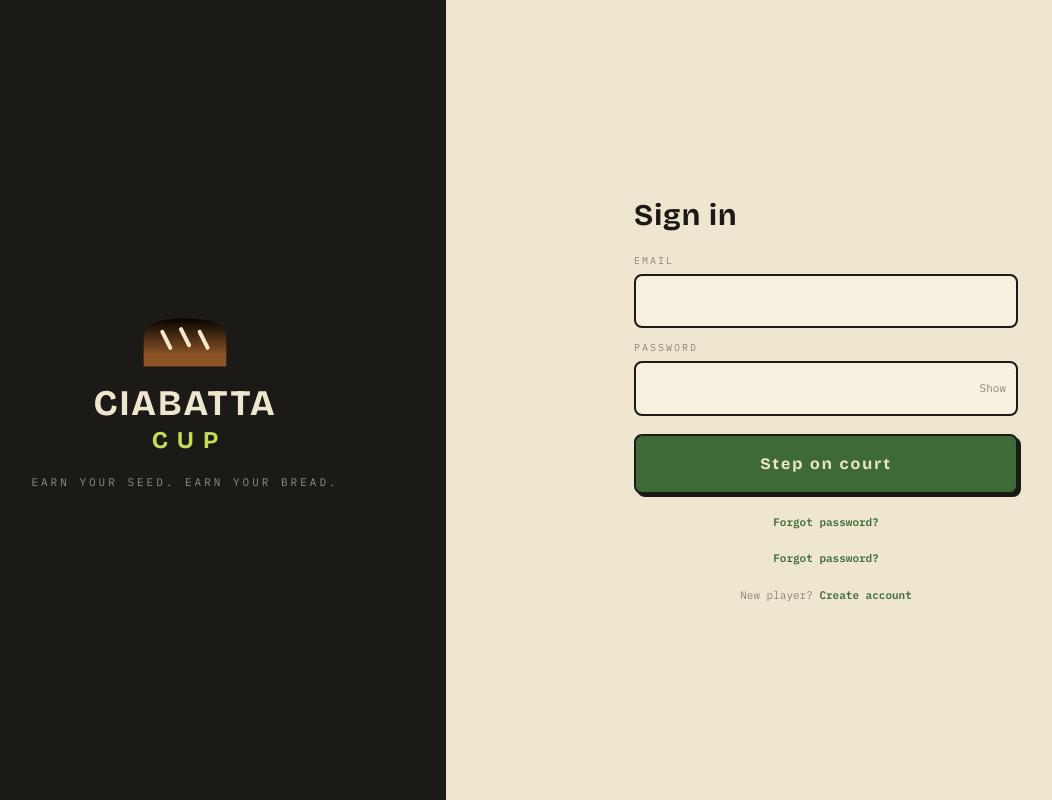
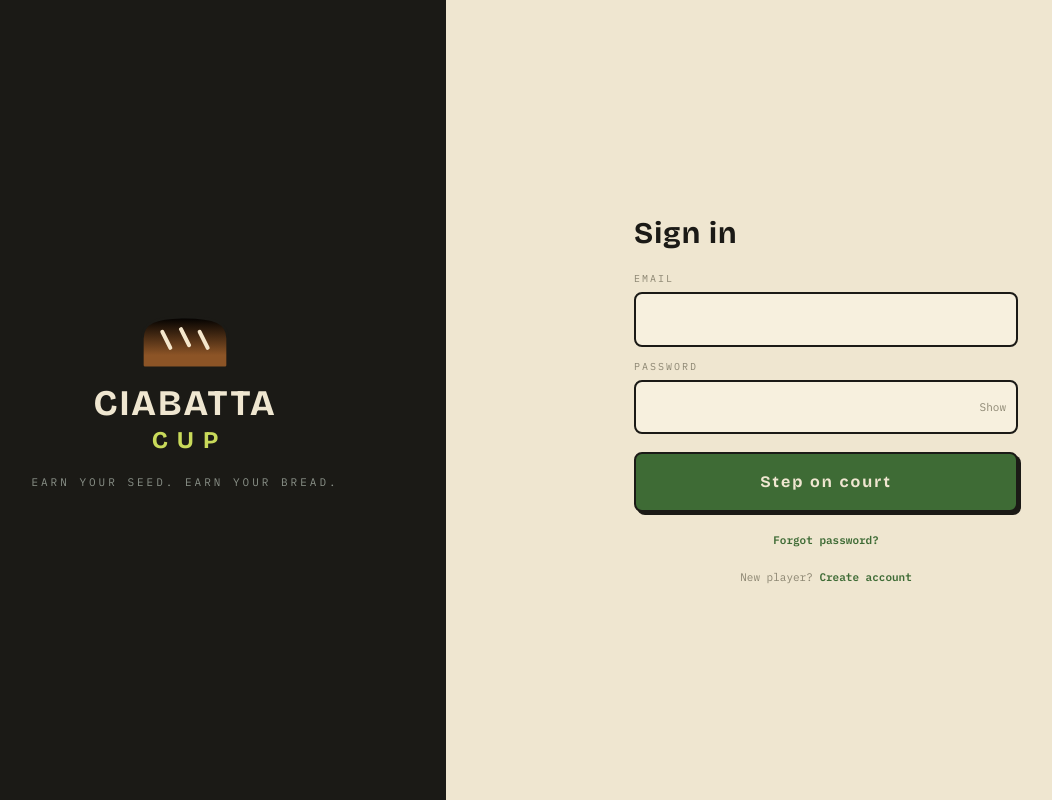
Before and after one commit to supplier-magic28/ciabatta-cup, a Next.js app: page /sign-in in a window 1280 px wide. Shown: the whole page, without its empty margins (74-1126 px from the left). Built offline with nearby package versions, Linux system fonts and the light colour scheme.

Commit message:
Remove duplicate password recovery link

```diff
--- a/app/(auth)/sign-in/page.tsx
+++ b/app/(auth)/sign-in/page.tsx
@@ -14,11 +14,6 @@ export default function SignInPage() {
         </Link>
       </p>
       <p className="text-center font-mono text-[11px] text-muted">
-        <Link href="/forgot-password" className="font-bold text-green">
-          Forgot password?
-        </Link>
-      </p>
-      <p className="text-center font-mono text-[11px] text-muted">
         New player?{" "}
         <Link href="/sign-up" className="font-bold text-green">
           Create account
```
